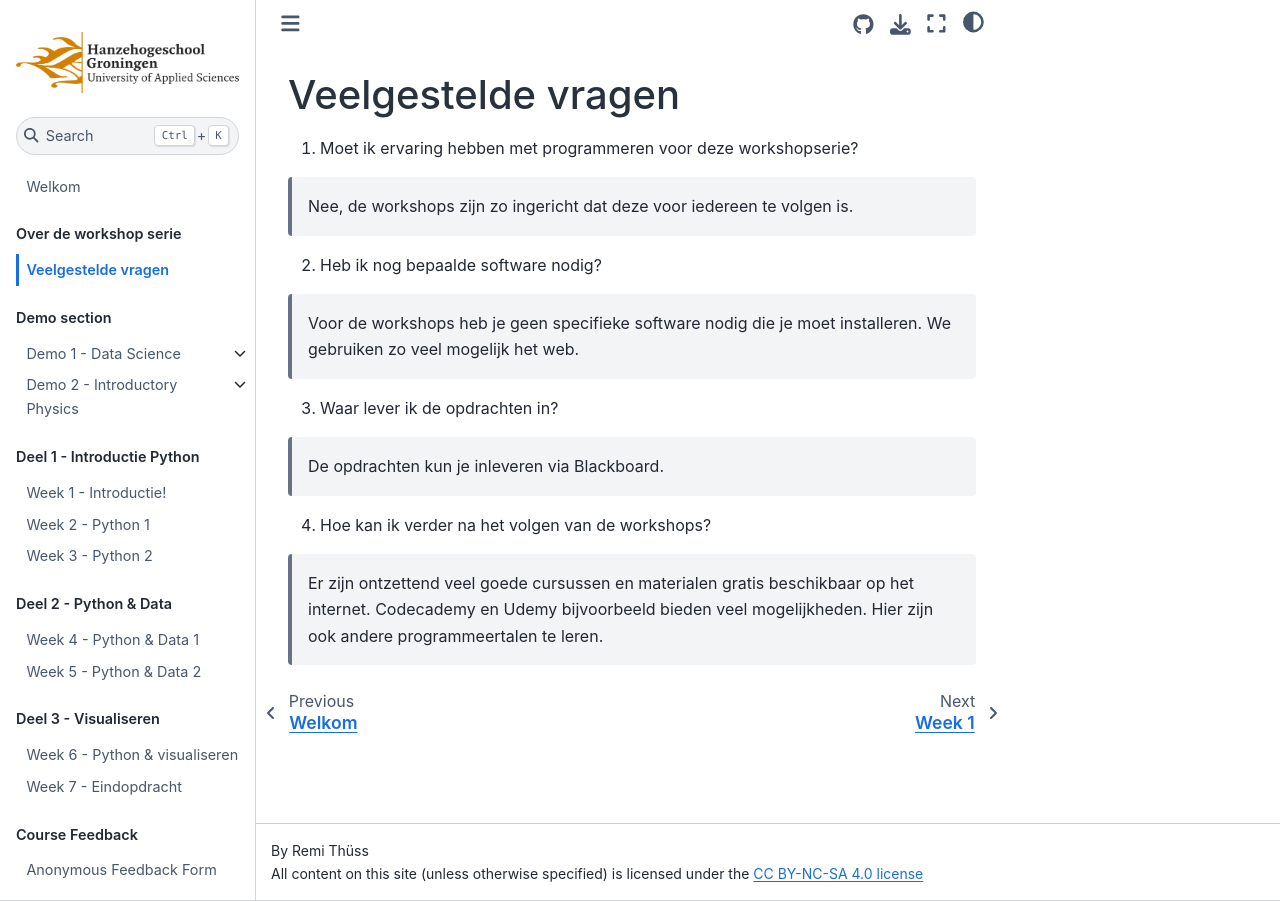
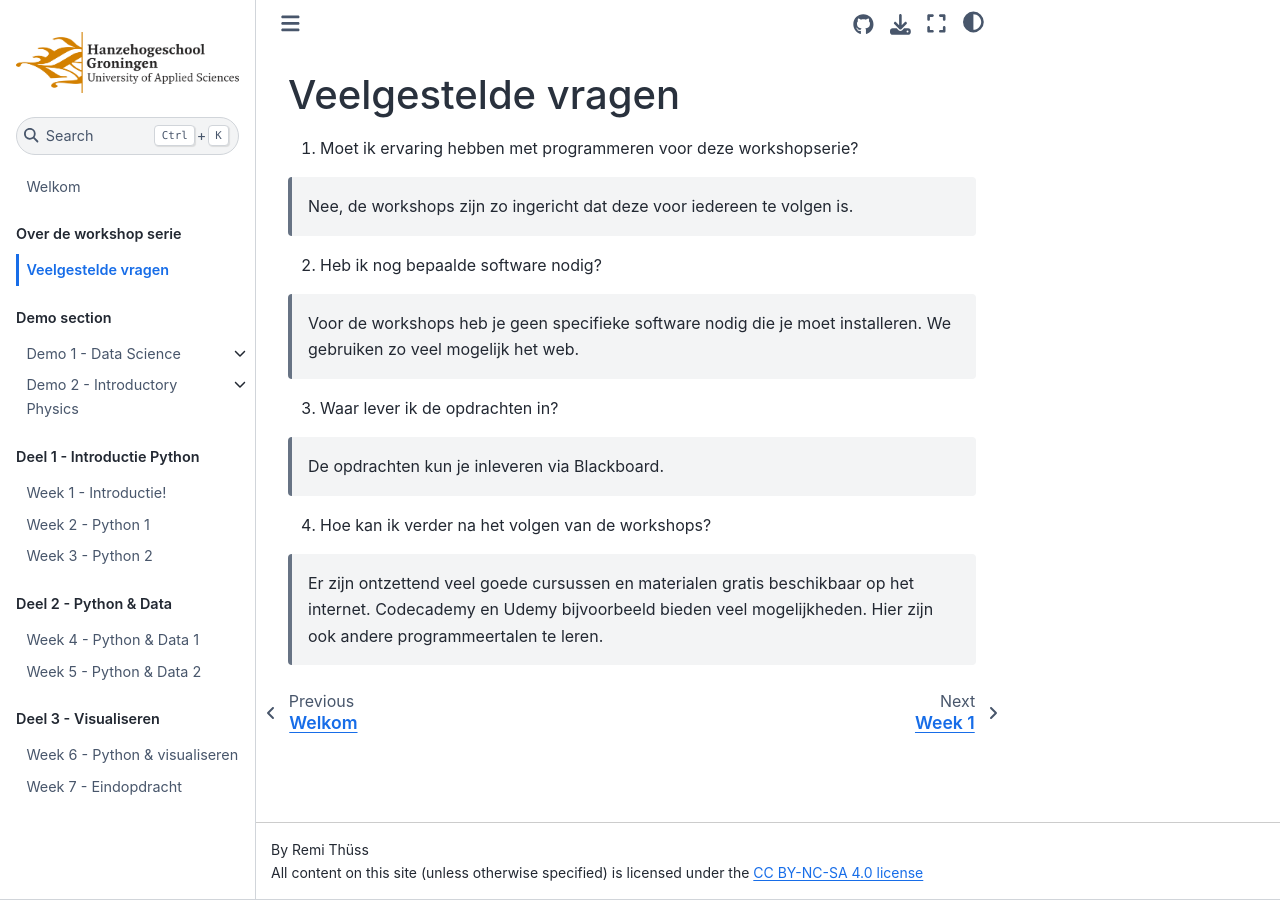
Before and after one commit to Remi-ui/python_tb, a Jupyter Book: the page built from about/faq.md, in a window 1280 px wide. Built offline with Jupyter Book 1.0.4 settings and Sphinx 7.4.7 and the Sphinx Book theme 1.1.4, drawn with Linux system fonts in a browser that asks for light colours; pages that are not in the unit, such as notebooks, are missing from menus.

Commit message:
Update _toc.yml

```diff
--- a/_toc.yml
+++ b/_toc.yml
@@ -47,14 +47,3 @@
     title: Week 6 - Python & visualiseren
   - file: class/week07/week07_summary
     title: Week 7 - Eindopdracht
-- caption: Final Exam
-  chapters:
-  - file: class/final
-- caption: Lab Materials
-  chapters:
-  - file: class/labs
-    title: Lab Stuff
-- caption: Course Feedback
-  chapters:
-  - file: about/feedback
-    title: Anonymous Feedback Form
```
